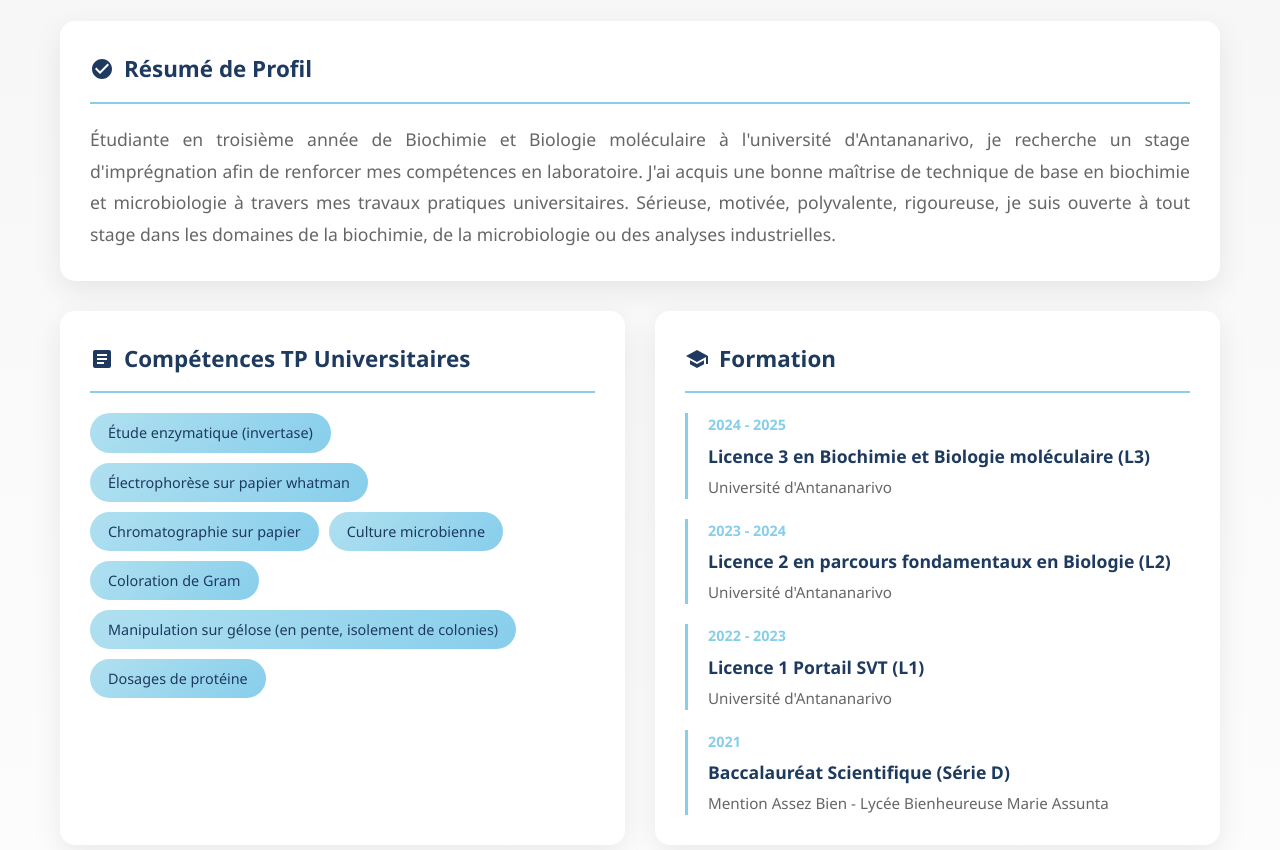
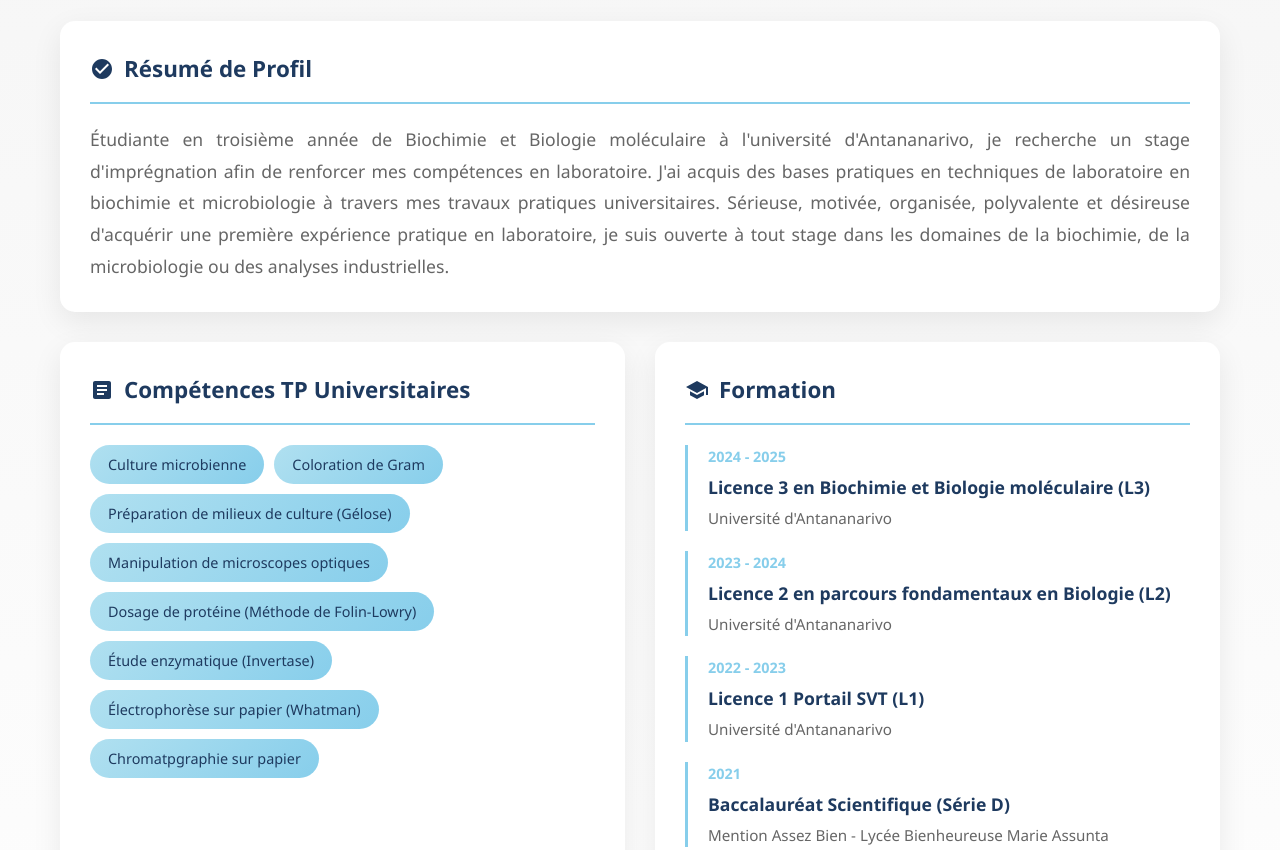
Before and after one commit to Elisoaras/Elisoaras.github.io, a plain HTML site: page cv.html in a window 1280 px wide. Shown: the part 280-1130 px from the top of the page. Drawn offline with Linux system fonts and the light colour scheme.

Commit message:
Revise profile summary and add skills
Updated profile summary and skills section for clarity and detail.

```diff
--- a/cv.html
+++ b/cv.html
@@ -42,7 +42,7 @@
                             Résumé de Profil
                         </h3>
                         <p class="profile-summary">
-                            Étudiante en troisième année de Biochimie et Biologie moléculaire à l'université d'Antananarivo, je recherche un stage d'imprégnation afin de renforcer mes compétences en laboratoire. J'ai acquis une bonne maîtrise de technique de base en biochimie et microbiologie à travers mes travaux pratiques universitaires. Sérieuse, motivée, polyvalente, rigoureuse, je suis ouverte à tout stage  dans les domaines de la biochimie, de la microbiologie ou des analyses industrielles.
+                            Étudiante en troisième année de Biochimie et Biologie moléculaire à l'université d'Antananarivo, je recherche un stage d'imprégnation afin de renforcer mes compétences en laboratoire. J'ai acquis des bases pratiques en techniques de laboratoire en biochimie et microbiologie à travers mes travaux pratiques universitaires. Sérieuse, motivée, organisée, polyvalente et désireuse d'acquérir une première expérience pratique en laboratoire, je suis ouverte à tout stage  dans les domaines de la biochimie, de la microbiologie ou des analyses industrielles.
                         </p>
                     </div>
 
@@ -54,13 +54,14 @@
                             Compétences TP Universitaires
                         </h3>
                         <div class="skill-list">
-                            <span class="skill-item">Étude enzymatique (invertase)</span>
-                            <span class="skill-item">Électrophorèse sur papier whatman</span>
-                            <span class="skill-item">Chromatographie sur papier</span>
                             <span class="skill-item">Culture microbienne</span>
                             <span class="skill-item">Coloration de Gram</span>
-                            <span class="skill-item">Manipulation sur gélose (en pente, isolement de colonies)</span>
-                            <span class="skill-item">Dosages de protéine</span>
+                            <span class="skill-item">Préparation de milieux de culture (Gélose)</span>
+                            <span class="skill-item">Manipulation de microscopes optiques</span>
+                            <span class="skill-item">Dosage de protéine (Méthode de Folin-Lowry)</span>
+                            <span class="skill-item">Étude enzymatique (Invertase)</span>
+                            <span class="skill-item">Électrophorèse sur papier (Whatman)</span>
+                            <span class="skill-item">Chromatpgraphie sur papier</span>
                         </div>
                     </div>
 
```
